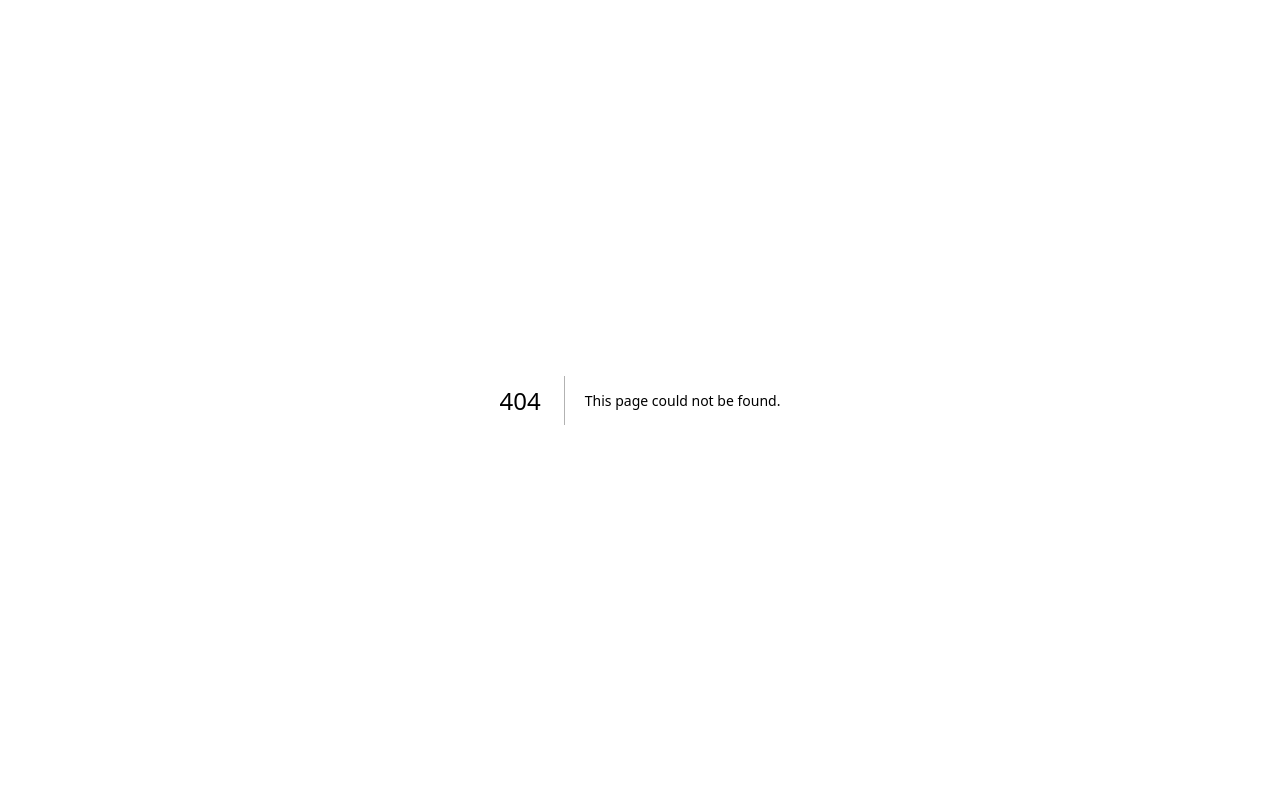
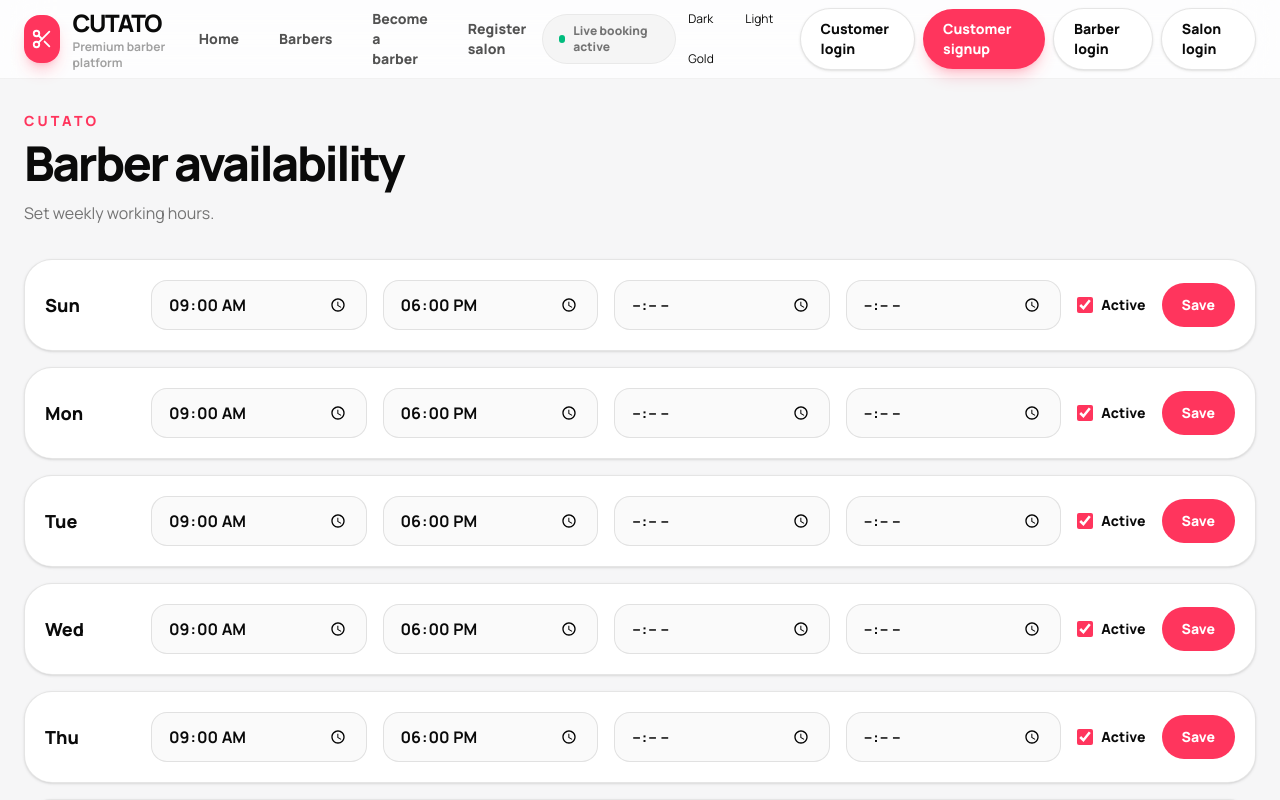
Before and after one commit to prathameshrane08/cutato-web, a Next.js app: page /portal/salon/barbers/1/availability in a window 1280 px wide. Before the commit this address had no page. Shown: the top 800 px of the page. Built offline with nearby package versions, Linux system fonts and the light colour scheme; no server answers; the database is empty.

Commit message:
Add barber availability management

```diff
--- /dev/null
+++ b/app/portal/salon/barbers/[id]/availability/page.tsx
@@ -0,0 +1,163 @@
+"use client";
+
+import { useEffect, useState } from "react";
+import { useParams } from "next/navigation";
+import WebShell from "@/app/Components/WebShell";
+import { createClient } from "@/app/lib/supabase/client";
+
+const days = ["Sun", "Mon", "Tue", "Wed", "Thu", "Fri", "Sat"];
+
+export default function BarberAvailabilityPage() {
+  const { id } = useParams<{ id: string }>();
+  const supabase = createClient();
+
+  const [rows, setRows] = useState<any[]>([]);
+  const [loading, setLoading] = useState(true);
+
+  async function load() {
+    const { data } = await supabase
+      .from("barber_working_hours")
+      .select("*")
+      .eq("barber_id", id)
+      .order("day_of_week");
+
+    setRows(data || []);
+    setLoading(false);
+  }
+
+  async function save(day: number) {
+    const existing = rows.find((r) => r.day_of_week === day);
+
+    const payload = {
+      barber_id: id,
+      day_of_week: day,
+      start_time: existing?.start_time || "09:00",
+      end_time: existing?.end_time || "18:00",
+      break_start: existing?.break_start || null,
+      break_end: existing?.break_end || null,
+      active: existing?.active ?? true,
+      updated_at: new Date().toISOString(),
+    };
+
+    const { error } = await supabase
+      .from("barber_working_hours")
+      .upsert(payload, { onConflict: "barber_id,day_of_week" });
+
+    if (error) {
+      alert(error.message);
+      return;
+    }
+
+    load();
+  }
+
+  function updateLocal(day: number, key: string, value: any) {
+    setRows((prev) => {
+      const existing = prev.find((r) => r.day_of_week === day);
+
+      if (existing) {
+        return prev.map((r) =>
+          r.day_of_week === day ? { ...r, [key]: value } : r
+        );
+      }
+
+      return [
+        ...prev,
+        {
+          barber_id: id,
+          day_of_week: day,
+          start_time: "09:00",
+          end_time: "18:00",
+          break_start: null,
+          break_end: null,
+          active: true,
+          [key]: value,
+        },
+      ];
+    });
+  }
+
+  useEffect(() => {
+    load();
+  }, [id]);
+
+  return (
+    <WebShell title="Barber availability" subtitle="Set weekly working hours.">
+      <div className="grid gap-4">
+        {loading ? (
+          <div className="rounded-[28px] bg-white p-8">Loading...</div>
+        ) : (
+          days.map((label, day) => {
+            const row = rows.find((r) => r.day_of_week === day);
+
+            return (
+              <div
+                key={day}
+                className="rounded-[28px] border border-black/10 bg-white p-5 shadow-sm"
+              >
+                <div className="grid gap-4 md:grid-cols-[90px_1fr_1fr_1fr_1fr_auto_auto] md:items-center">
+                  <div className="text-lg font-black">{label}</div>
+
+                  <input
+                    type="time"
+                    value={row?.start_time?.slice(0, 5) || "09:00"}
+                    onChange={(e) =>
+                      updateLocal(day, "start_time", e.target.value)
+                    }
+                    className="rounded-2xl border border-black/10 bg-neutral-50 px-4 py-3 font-bold"
+                  />
+
+                  <input
+                    type="time"
+                    value={row?.end_time?.slice(0, 5) || "18:00"}
+                    onChange={(e) =>
+                      updateLocal(day, "end_time", e.target.value)
+                    }
+                    className="rounded-2xl border border-black/10 bg-neutral-50 px-4 py-3 font-bold"
+                  />
+
+                  <input
+                    type="time"
+                    value={row?.break_start?.slice(0, 5) || ""}
+                    onChange={(e) =>
+                      updateLocal(day, "break_start", e.target.value || null)
+                    }
+                    className="rounded-2xl border border-black/10 bg-neutral-50 px-4 py-3 font-bold"
+                  />
+
+                  <input
+                    type="time"
+                    value={row?.break_end?.slice(0, 5) || ""}
+                    onChange={(e) =>
+                      updateLocal(day, "break_end", e.target.value || null)
+                    }
+                    className="rounded-2xl border border-black/10 bg-neutral-50 px-4 py-3 font-bold"
+                  />
+
+                  <label className="flex items-center gap-2 text-sm font-black">
+                    <input
+                      type="checkbox"
+                      checked={row?.active ?? true}
+                      onChange={(e) =>
+                        updateLocal(day, "active", e.target.checked)
+                      }
+                      className="h-4 w-4 accent-[#ff355d]"
+                    />
+                    Active
+                  </label>
+
+                  <button
+                    onClick={() => save(day)}
+                    className="rounded-full bg-[#ff355d] px-5 py-3 text-sm font-black text-white"
+                  >
+                    Save
+                  </button>
+                </div>
+              </div>
+            );
+          })
+        )}
+      </div>
+    </WebShell>
+  );
+}
--- a/app/portal/salon/barbers/page.tsx
+++ b/app/portal/salon/barbers/page.tsx
@@ -183,6 +183,12 @@ export default function SalonBarbersPage() {
                   >
                     View barber profile
                   </Link>
+                  <Link
+                    href={`/portal/salon/barbers/${barber.id}/availability`}
+                    className="mt-3 inline-flex w-full items-center justify-center rounded-full bg-[#ff355d] px-5 py-3 text-sm font-black text-white shadow-lg shadow-[#ff355d]/20 transition hover:bg-[#ff1f4c]"
+                  >
+                    Set availability
+                  </Link>
                 </div>
               </div>
             </div>
```
